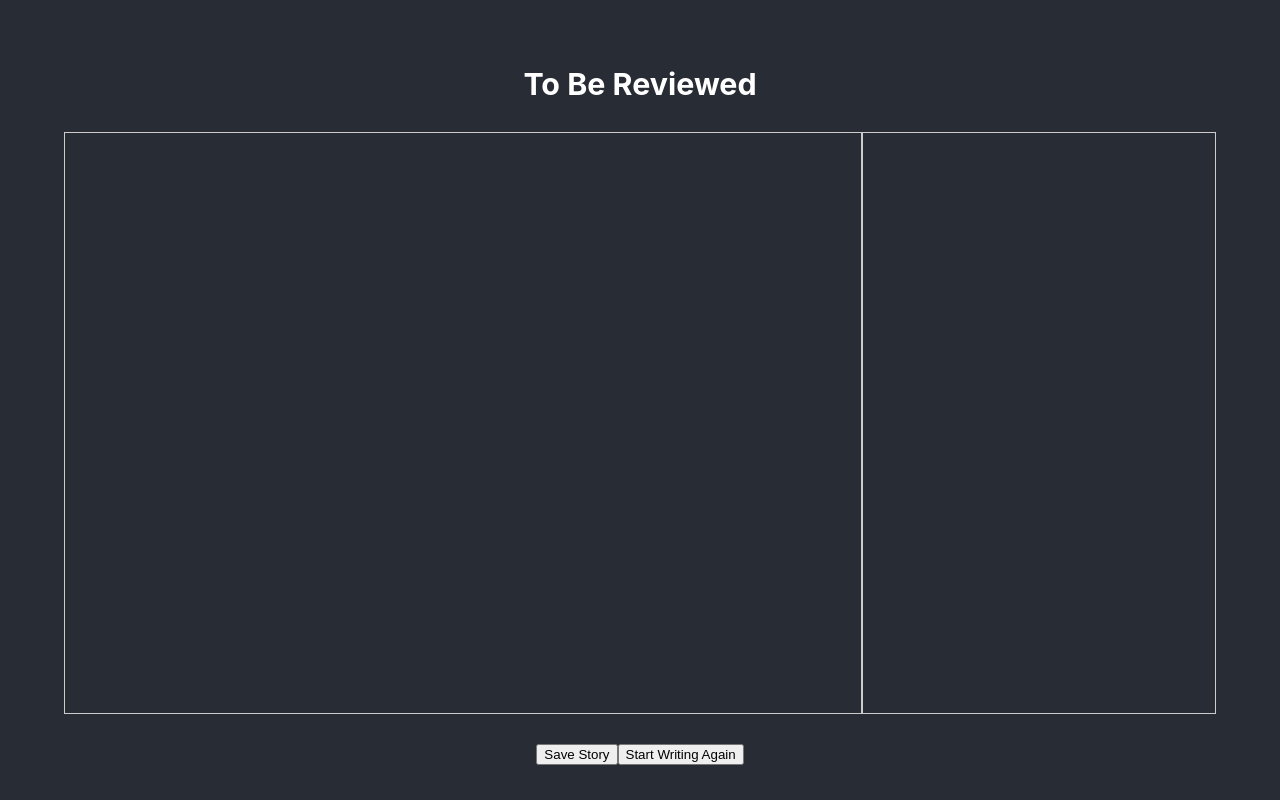
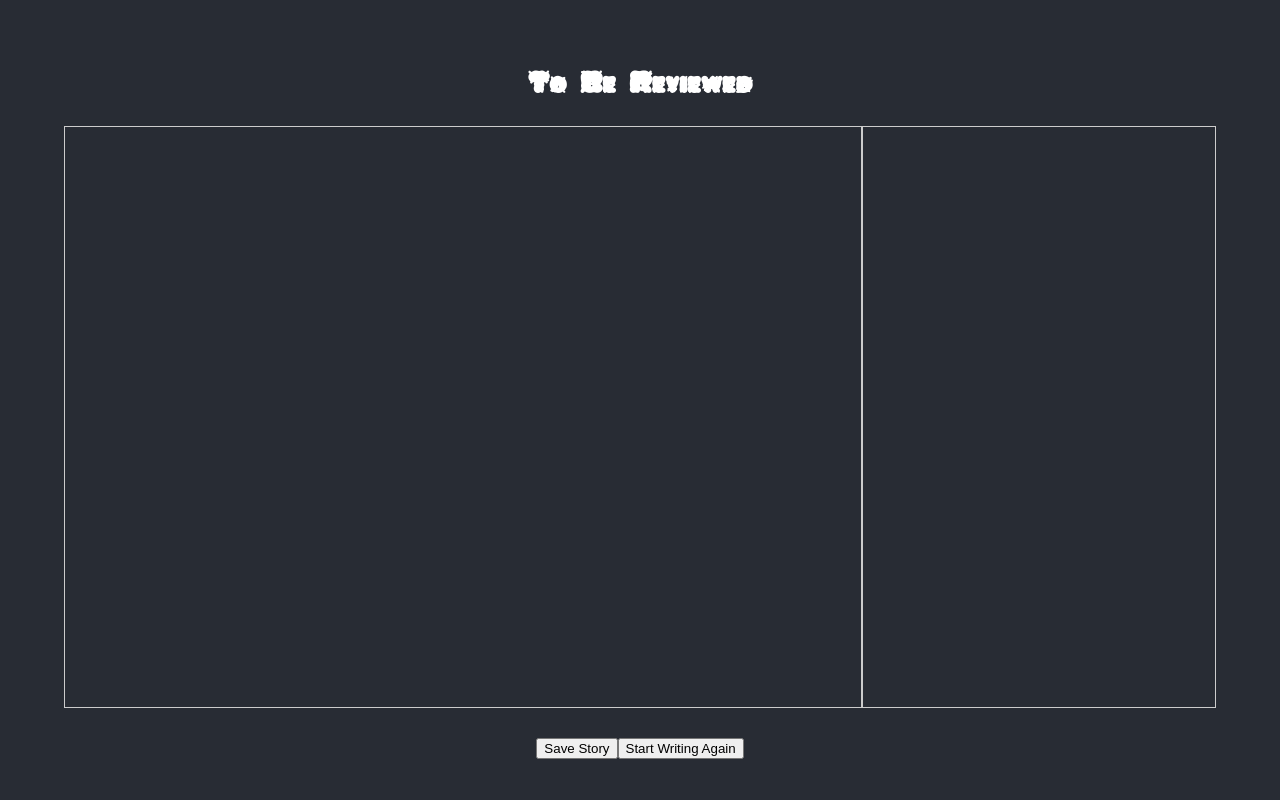
Before and after one commit to arcadesprojectnyc/LittleTale, a React (Create React App) app: page /review-story in a window 1280 px wide. Built offline with nearby package versions, Linux system fonts and the light colour scheme.

Commit message:
Broken UI for font testing

```diff
--- a/src/App.css
+++ b/src/App.css
@@ -1,3 +1,5 @@
+@import url("./fonts.css");
+
 .App {
   text-align: center;
 }
@@ -38,14 +40,14 @@
 }
 
 .user-message {
-  background-color: lightblue;
+  font-family: "spilt-ink";
   color: darkgreen;
   padding: 10px;
   margin-bottom: 10px;
 }
 
 .assistant-message {
-  background-color: lightgreen;
+  font-family: "spilt-ink";
   color: darkblue;
   padding: 10px;
   margin-bottom: 10px;
--- a/src/components/ReviewStory.jsx
+++ b/src/components/ReviewStory.jsx
@@ -124,7 +124,7 @@ function ReviewStory() {
         width: "90vw",
       }}
     >
-      <h3>To Be Reviewed</h3>
+      <h3 style={{ fontFamily: "spilt-ink" }}>To Be Reviewed</h3>
       <div
         style={{
           display: "flex",
--- /dev/null
+++ b/src/fonts.css
@@ -0,0 +1,5 @@
+@font-face {
+  font-family: "spilt-ink";
+  src: url("./fonts/spilt-ink.ttf") format("truetype");
+  /* font-weight, font-style, etc. can also be specified */
+}
```
Also changed, not shown: src/fonts/spilt-ink.ttf (added).
